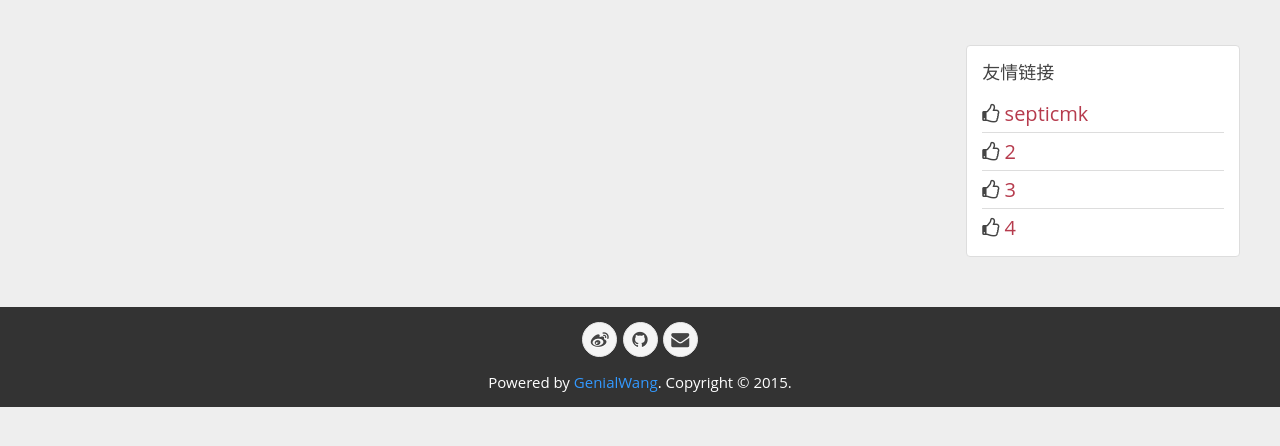
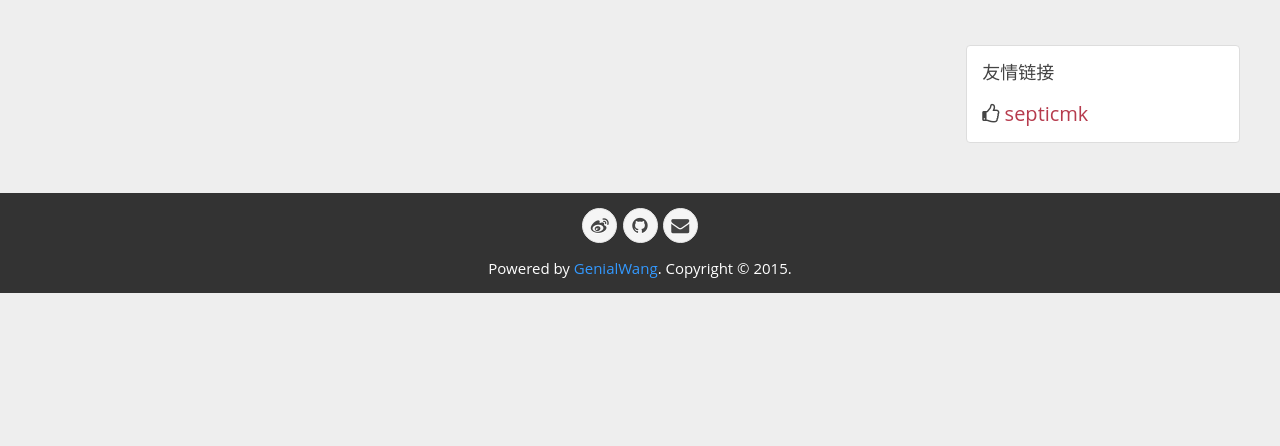
Before and after one commit to bealwang/pyblog, a Python web app: template blog/templates/index.html in a window 1280 px wide. Shown: the part 42-488 px from the top of the page. Run offline with Jinja, Linux system fonts and the light colour scheme; the template is opened without the code that fills it, so the values that code supplies are empty.

Commit message:
2015年 09月 17日 星期四 23:16:00 CST

```diff
--- a/blog/index.html
+++ b/blog/index.html
@@ -45,9 +45,6 @@
                     <h3 class="uk-panel-title">友情链接</h3>
                     <ul class="uk-list uk-list-line">
                         <li><i class="uk-icon-thumbs-o-up"></i> <a target="_blank" href="http://blog.septicmk.com">septicmk</a></li>
-                        <li><i class="uk-icon-thumbs-o-up"></i> <a target="_blank" href="">2</a></li>
-                        <li><i class="uk-icon-thumbs-o-up"></i> <a target="_blank" href="">3</a></li>
-                        <li><i class="uk-icon-thumbs-o-up"></i> <a target="_blank" href="">4</a></li>
                     </ul>
                 </div>
             </div>
--- a/blog/templates/index.html
+++ b/blog/templates/index.html
@@ -45,9 +45,6 @@
                     <h3 class="uk-panel-title">友情链接</h3>
                     <ul class="uk-list uk-list-line">
                         <li><i class="uk-icon-thumbs-o-up"></i> <a target="_blank" href="http://blog.septicmk.com">septicmk</a></li>
-                        <li><i class="uk-icon-thumbs-o-up"></i> <a target="_blank" href="">2</a></li>
-                        <li><i class="uk-icon-thumbs-o-up"></i> <a target="_blank" href="">3</a></li>
-                        <li><i class="uk-icon-thumbs-o-up"></i> <a target="_blank" href="">4</a></li>
                     </ul>
                 </div>
             </div>
```
